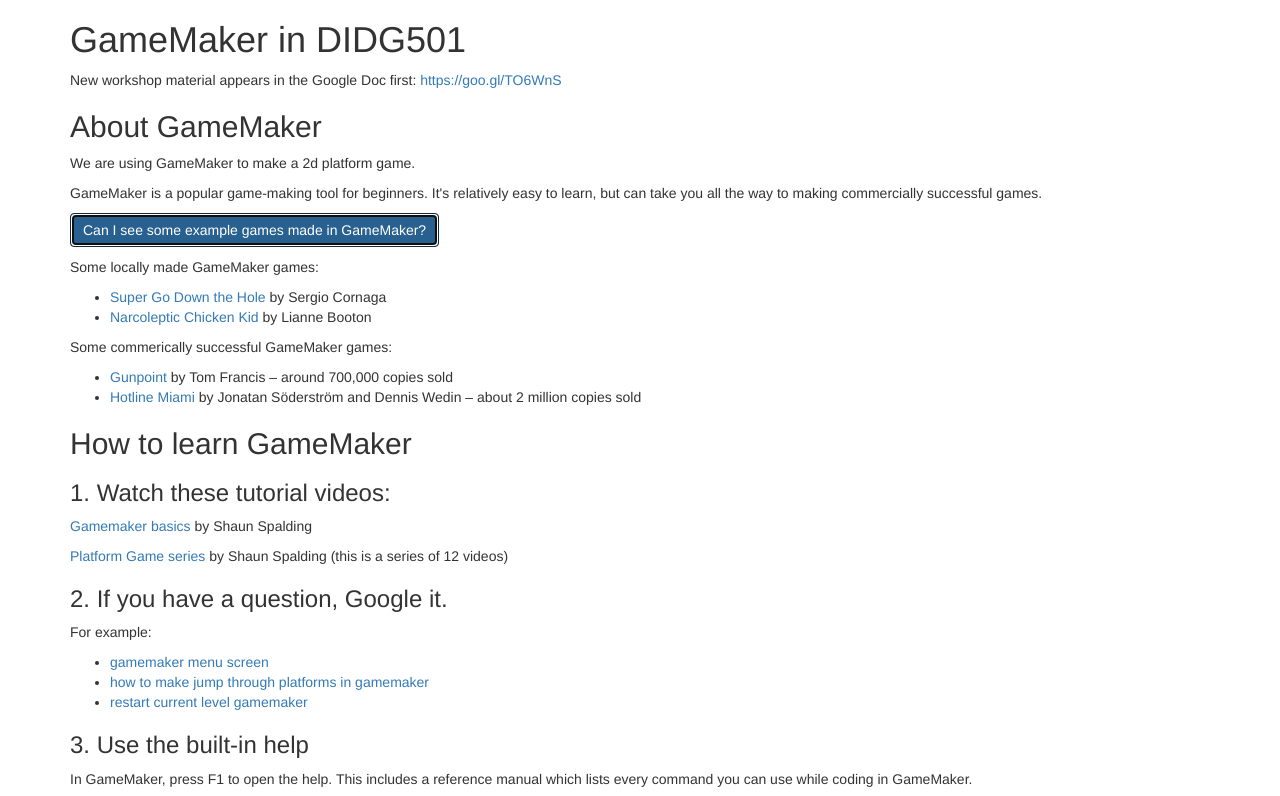
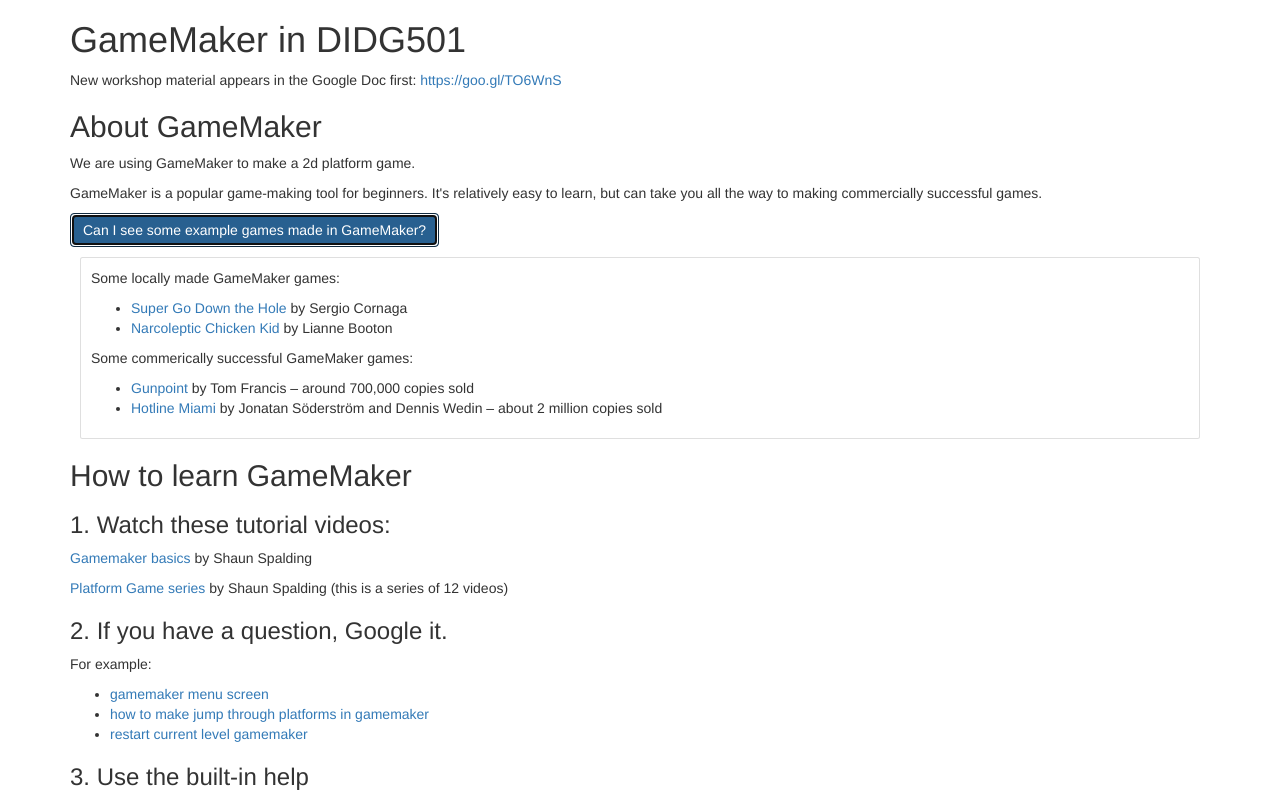
Before and after one commit to mgatland/gamemaker, a plain HTML site: page index.html in a window 1280 px wide. Both pictures are taken after a click on the button "Can I see some example games made in GameMaker?". Shown: the top 796 px of the page. Drawn offline with nearby package versions, Linux system fonts and the light colour scheme.

Commit message:
add border around fold-out sections

```diff
--- /dev/null
+++ b/css/custom.css
@@ -0,0 +1,17 @@
+.card {
+    position: relative;
+    display: -webkit-box;
+    display: -webkit-flex;
+    display: -ms-flexbox;
+    display: flex;
+    -webkit-box-orient: vertical;
+    -webkit-box-direction: normal;
+    -webkit-flex-direction: column;
+    -ms-flex-direction: column;
+    flex-direction: column;
+    background-color: #fff;
+    border: 1px solid rgba(0,0,0,.125);
+    border-radius: .25rem;
+    padding: 10px;
+    margin: 10px;
+}
--- a/index.html
+++ b/index.html
@@ -6,6 +6,7 @@
     <meta name="viewport" content="width=device-width, initial-scale=1">
     <title>GameMaker</title>
     <link href="css/bootstrap.min.css" rel="stylesheet">
+    <link href="css/custom.css" rel="stylesheet">
     <!-- HTML5 shim and Respond.js for IE8 support of HTML5 elements and media queries -->
     <!-- WARNING: Respond.js doesn't work if you view the page via file:// -->
     <!--[if lt IE 9]>
```
